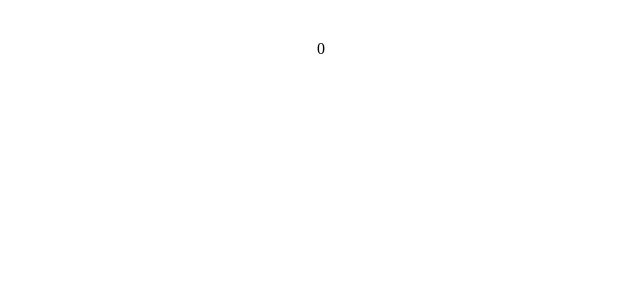
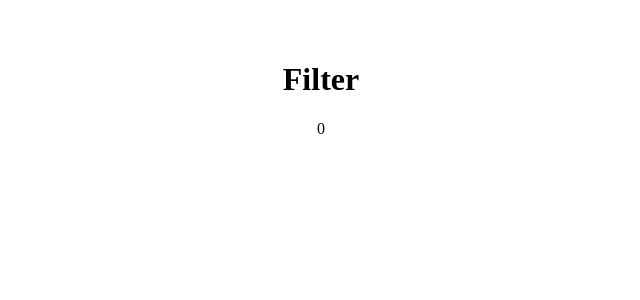
Before and after one commit to tla111/filter-practice, a React (Vite) app in the folder frontend/: page / in a window 1280 px wide. Shown: the top 300 px of the page, without its empty margins (319-959 px from the left). Built offline with nearby package versions, Linux system fonts and the light colour scheme.

Commit message:
added heading

```diff
--- a/frontend/src/App.jsx
+++ b/frontend/src/App.jsx
@@ -7,6 +7,7 @@ function App() {
 
   return (
     <div className="App">
+      <h1>Filter</h1>
       {count}
     </div>
   )
```
